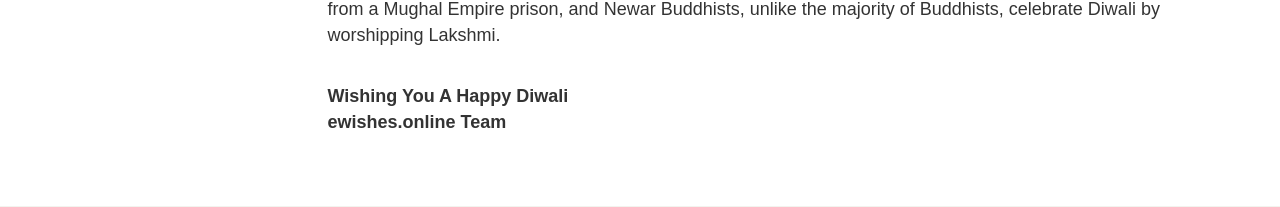
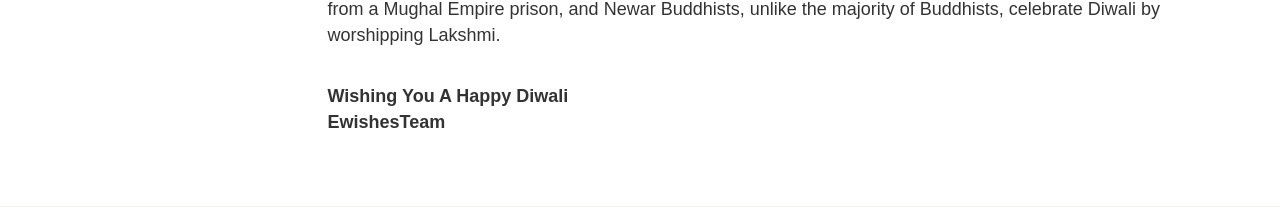
Before and after one commit to rajatgupta200795/webprojects, a PHP site: page /imsingle/my-wishes/create-ewishes-for-diwali/index.php in a window 1280 px wide; the page is wider, and only the part inside the window is pictured. Shown: the part 2925-3132 px from the top of that part. Run offline with PHP 8.4, Linux system fonts and the light colour scheme; some libraries are stand-ins or nearby versions; some web fonts are replaced.

Commit message:
Update what-is-diwali.php

```diff
--- a/my-wishes/create-ewishes-for-diwali/what-is-diwali.php
+++ b/my-wishes/create-ewishes-for-diwali/what-is-diwali.php
@@ -40,6 +40,6 @@ On the same night that Hindus celebrate Diwali, Jains celebrate a festival also
 
 <p style="font-family: 'PT Sans Caption', sans-serif; font-size: 18px;">
 <b>Wishing You A Happy Diwali</br>
-ewishes.online Team
+EwishesTeam
 </b>
 </p>
```
